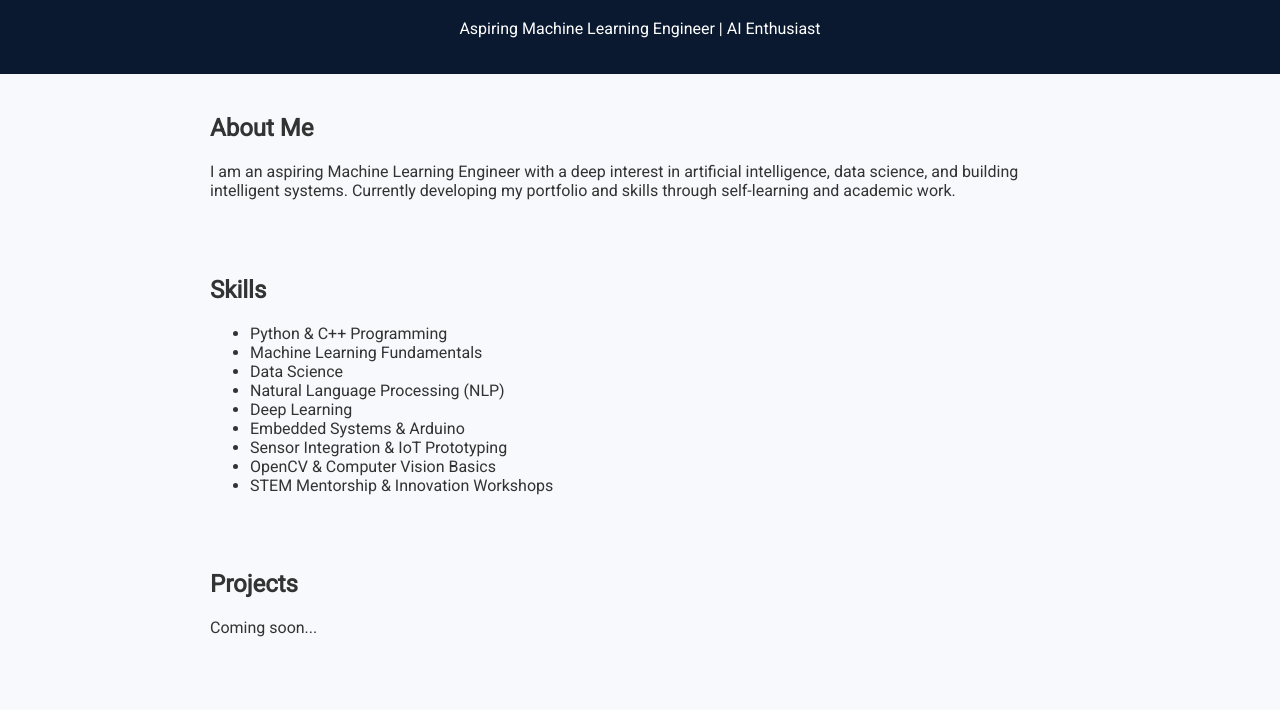
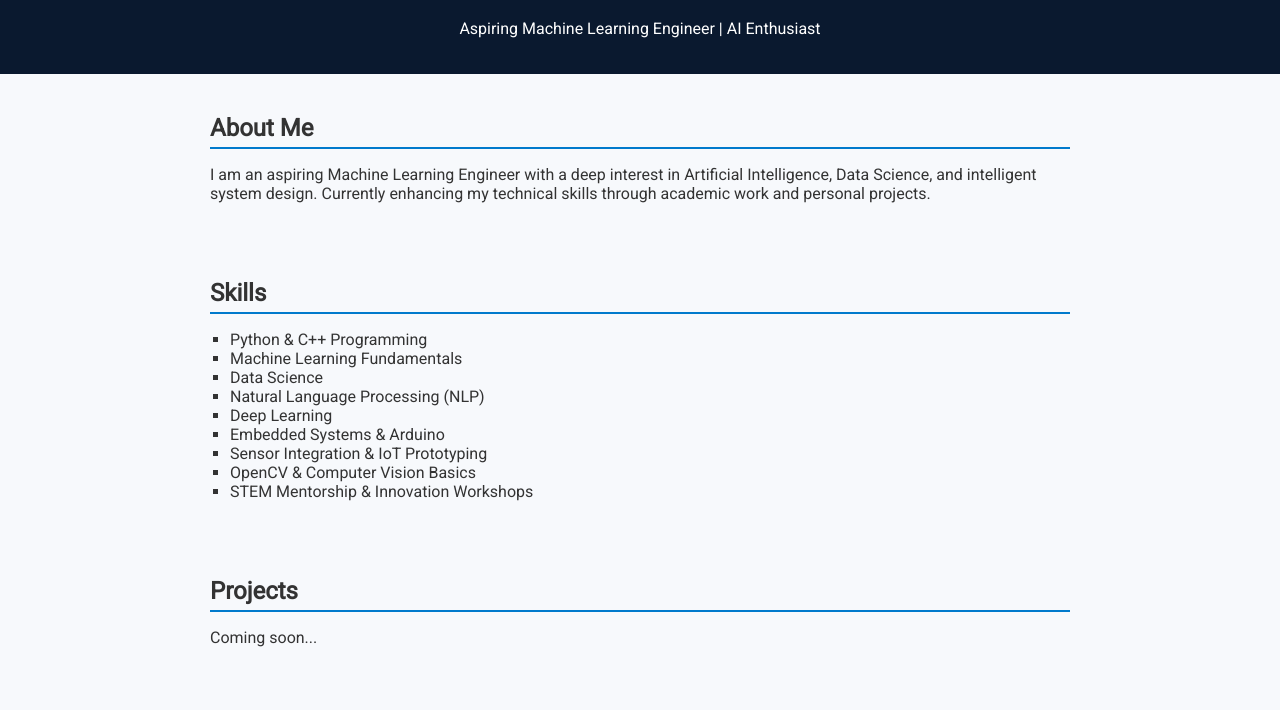
Before and after one commit to Yupsonu/sayan-kundu.github.io, a plain HTML site: page index.html in a window 1280 px wide. Shown: the part 82-792 px from the top of the page. Drawn offline with Linux system fonts and the light colour scheme.

Commit message:
Update index.html

```diff
--- a/index.html
+++ b/index.html
@@ -3,7 +3,7 @@
 <head>
   <meta charset="UTF-8" />
   <meta name="viewport" content="width=device-width, initial-scale=1.0" />
-  <title>My ML Portfolio</title>
+  <title>Sayan Kundu | ML Portfolio</title>
   <link href="https://fonts.googleapis.com/css2?family=Roboto&display=swap" rel="stylesheet">
   <style>
     * { box-sizing: border-box; }
@@ -25,6 +25,15 @@
       margin: auto;
       padding: 20px;
     }
+    h2 {
+      border-bottom: 2px solid #007acc;
+      padding-bottom: 5px;
+      margin-bottom: 15px;
+    }
+    ul {
+      list-style-type: square;
+      padding-left: 20px;
+    }
     footer {
       background-color: #0a192f;
       color: white;
@@ -41,6 +50,7 @@
   </style>
 </head>
 <body>
+
   <header>
     <h1>Sayan Kundu</h1>
     <p>Aspiring Machine Learning Engineer | AI Enthusiast</p>
@@ -48,7 +58,7 @@
 
   <section>
     <h2>About Me</h2>
-    <p>I am an aspiring Machine Learning Engineer with a deep interest in artificial intelligence, data science, and building intelligent systems. Currently developing my portfolio and skills through self-learning and academic work.</p>
+    <p>I am an aspiring Machine Learning Engineer with a deep interest in Artificial Intelligence, Data Science, and intelligent system design. Currently enhancing my technical skills through academic work and personal projects.</p>
   </section>
 
   <section>
@@ -74,12 +84,13 @@
   <section>
     <h2>Contact</h2>
     <p>Email: sayanswt@gmail.com</p>
-    <p>LinkedIn: <a href="www.linkedin.com/in/sayan-kundu-046125159" target="_blank">linkedin.com/in/sayan-kundu-046125159</a></p>
+    <p>LinkedIn: <a href="https://www.linkedin.com/in/sayan-kundu-046125159" target="_blank">linkedin.com/in/sayan-kundu-046125159</a></p>
     <p>GitHub: <a href="https://github.com/Yupsonu" target="_blank">github.com/Yupsonu</a></p>
   </section>
 
   <footer>
     <p>&copy; 2025 Sayan Kundu. All rights reserved.</p>
   </footer>
+
 </body>
 </html>
```
